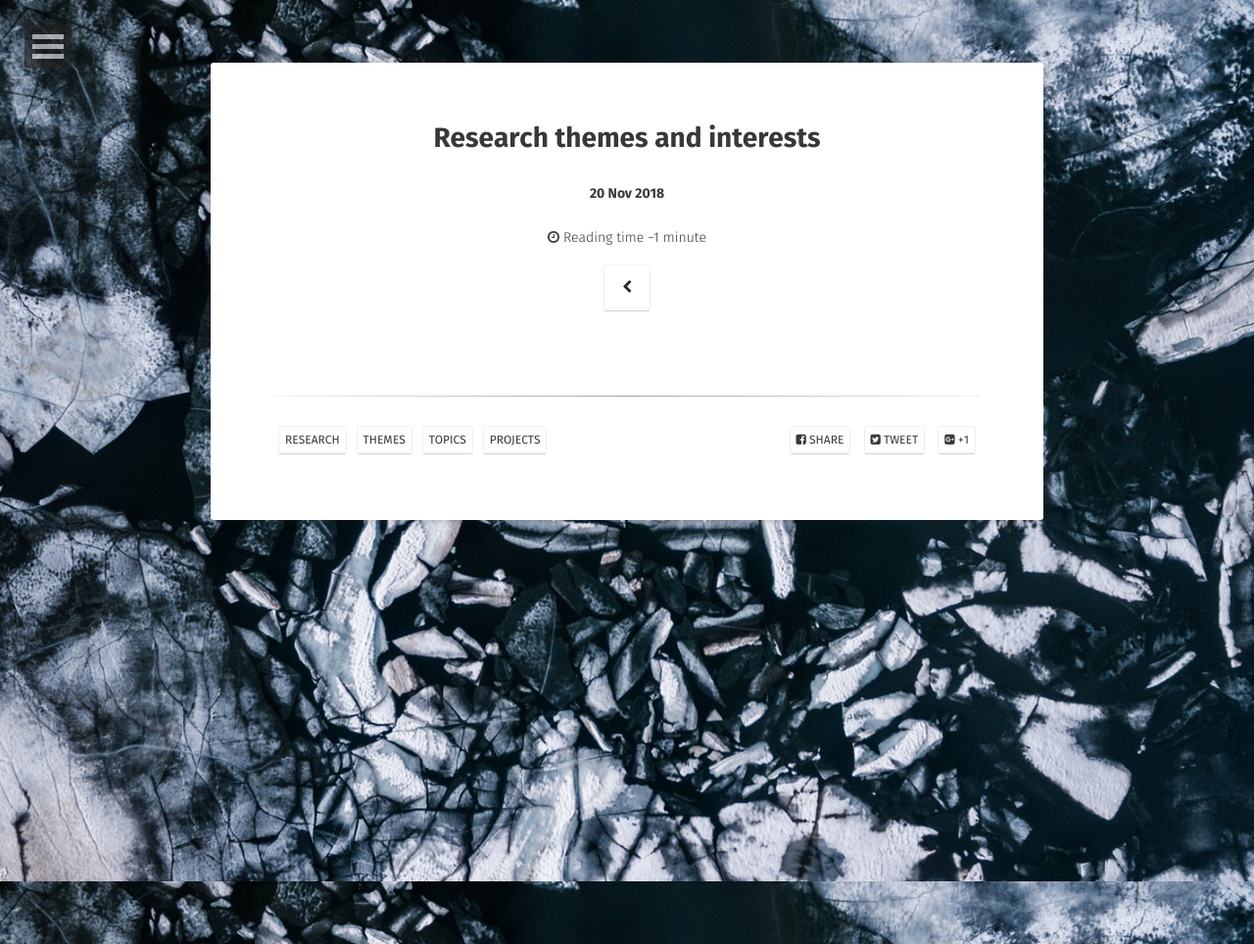
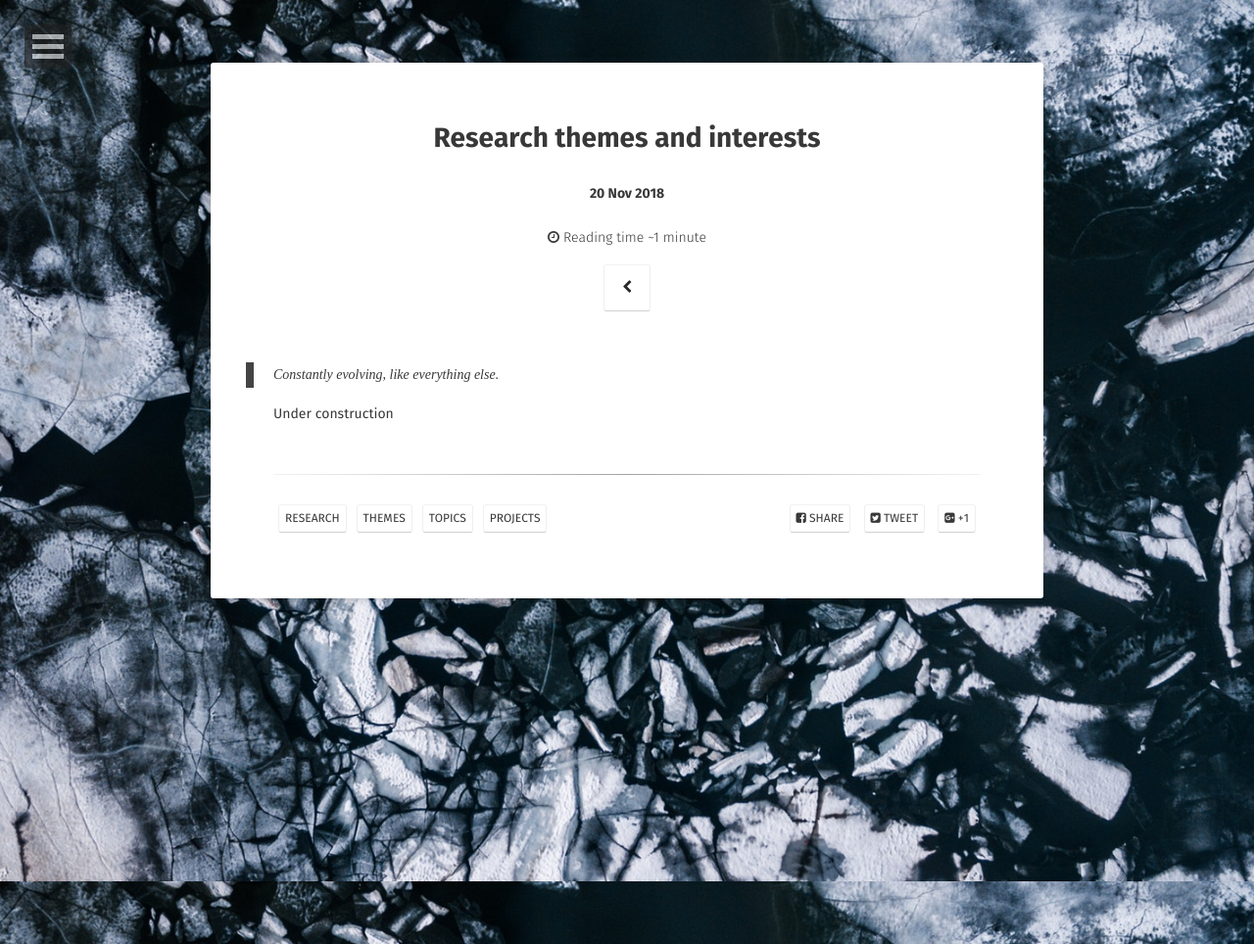
Before and after one commit to Micro-IT/Micro-IT.github.io, a Jekyll site: the page built from _posts/2018-11-20-research_themes.md, in a window 1280 px wide. Shown: the whole page at 98% size. Built offline with Jekyll 4.4.1, drawn with Linux system fonts in a browser that asks for light colours; some web fonts are replaced.

Commit message:
Update 2018-11-20-research_themes.md

```diff
--- a/_posts/2018-11-20-research_themes.md
+++ b/_posts/2018-11-20-research_themes.md
@@ -11,3 +11,8 @@ tag:
 - projects
 comments: false
 ---
+
+
+> Constantly evolving, like everything else.
+
+Under construction
```
